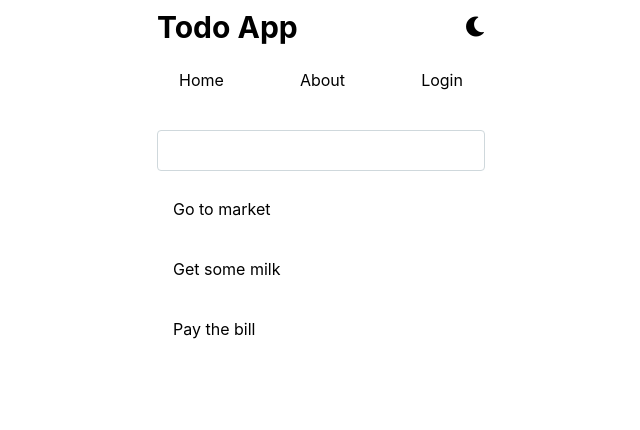
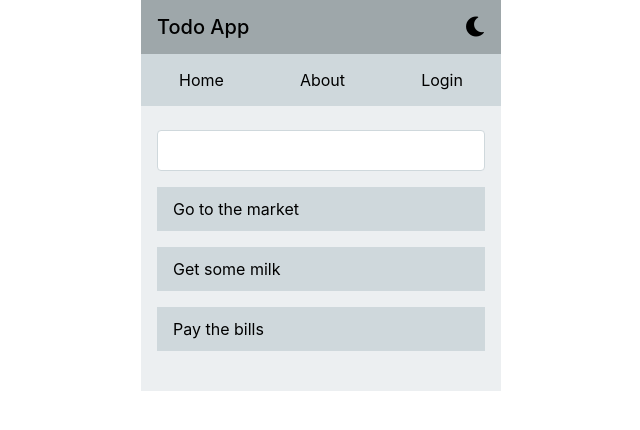
Before and after one commit to MEHMET0665/context, a React (Create React App) app: page / in a window 1280 px wide. Shown: the top 430 px of the page, without its empty margins (319-959 px from the left). Built offline with nearby package versions, Linux system fonts and the light colour scheme.

Commit message:
create Authcontext file

```diff
--- a/src/App.js
+++ b/src/App.js
@@ -1,16 +1,20 @@
+
 import Titlebar from './components/Titlebar';
 import Navbar from './components/Navbar';
 import TodoList from './components/TodoList';
 import ThemeContextProvider from './contexts/ThemeContext';
+import AuthContextProvider from './contexts/AuthContext';
 
 function App() {
   return (
     <div className="App">
-      <ThemeContextProvider>
-        <Titlebar />
-        <Navbar />
-        <TodoList/>
-      </ThemeContextProvider>
+      <AuthContextProvider>
+       <ThemeContextProvider>
+          <Titlebar />
+          <Navbar />
+          <TodoList/>
+        </ThemeContextProvider>
+      </AuthContextProvider>
     </div>
   );
 }
--- a/src/Components/Navbar.js
+++ b/src/Components/Navbar.js
@@ -1,18 +1,19 @@
 import React from 'react'
 import {ThemeContext} from '../contexts/ThemeContext';
-class Navbar extends React.Component{
-  static contextType=ThemeContext;
-  render(){
-    const {isLightTheme, lightTheme, darkTheme} = this.context;
+
+class Navbar extends React.Component {
+  static contextType = ThemeContext;
+  render() {
+    const {isLightTheme, lightTheme, darkTheme, toggleAuth, isLoggedIn} = this.context;
     const theme = isLightTheme ? lightTheme : darkTheme;
-    return(
-    <ul className='navbar' style={{backgoundColor:theme.nav}}>
-      <li>Home</li>
-      <li>About</li>
-      <li onClick={this.context.log}>Login</li>
-    </ul>
-
+    return (
+      <ul className="navbar" style={{backgroundColor: theme.nav, color: theme.text}}>
+        <li>Home</li>
+        <li>About</li>
+        <li onClick={toggleAuth}>{isLoggedIn ? 'Logout' : 'Login'}</li>
+      </ul>
     )
   }
 }
-export default Navbar
+
+export default Navbar;
--- a/src/Components/Titlebar.js
+++ b/src/Components/Titlebar.js
@@ -1,21 +1,18 @@
-import React from 'react'
+import React from 'react';
 import {ThemeContext} from '../contexts/ThemeContext';
 
-class Titlebar extends React.Component{
-  static contextType=ThemeContext;
-  render(){
-    const {isLightTheme, lightTheme, darkTheme} = this.context;
+class Titlebar extends React.Component {
+  static contextType = ThemeContext;
+  render() {
+    const {isLightTheme, lightTheme, darkTheme, toggleTheme} = this.context;
     const theme = isLightTheme ? lightTheme : darkTheme;
-    return(
-
-    <div className='title-bar'style={{backgoundColor:theme.titlebar}}>
-      <div className='barnding'>
-      <h2>Todo App</h2>  </div>
-      <i className="fas fa-moon" onClick={this.context.toggle}></i>
-
-
-    </div>
+    return (
+      <div className='title-bar' style={{backgroundColor: theme.titleBar, color: theme.text}}>
+        <div className='branding'>Todo App</div>
+        <i className="fas fa-moon" onClick={toggleTheme}></i>
+      </div>
     )
   }
 }
-export default Titlebar
+
+export default Titlebar;
--- a/src/Components/TodoList.js
+++ b/src/Components/TodoList.js
@@ -1,20 +1,22 @@
 import React from 'react'
 import {ThemeContext} from '../contexts/ThemeContext';
-class TodoList extends React.Component{
-  static contextType=ThemeContext;
-  render(){
+
+class TodoList extends React.Component {
+    static contextType = ThemeContext;
+  render() {
     const {isLightTheme, lightTheme, darkTheme} = this.context;
     const theme = isLightTheme ? lightTheme : darkTheme;
-    return(
-      <div className='todolist'style={{backgoundColor:theme.title}}>
-      <input type="text"/>
-      <ul>
-        <li>Go to market</li>
-        <li>Get some milk</li>
-        <li>Pay the bill</li>
-      </ul>
+    return (
+      <div className='todolist' style={{backgroundColor: theme.body, color: theme.text}}>
+        <input type="text"/>
+        <ul>
+          <li style={{backgroundColor: theme.nav}}>Go to the market</li>
+          <li style={{backgroundColor: theme.nav}}>Get some milk</li>
+          <li style={{backgroundColor: theme.nav}}>Pay the bills</li>
+        </ul>
       </div>
-      )
-    }
+    )
   }
-export default TodoList
+}
+
+export default TodoList;
--- /dev/null
+++ b/src/contexts/AuthContext.js
@@ -0,0 +1,20 @@
+import React, {createContext} from 'react';
+export const AuthContext=createContext()
+class AuthContextProvider extends React.Component{
+  state={
+    isLoggedIn:false
+  }
+  switchAuthState=()=>{
+    this.setState({
+      isLoggedIn:!this.state.isLoggedIn,
+    })
+  }
+render(){
+  return(
+    <AuthContext.Provider value={{...this.state,toggleAuth:this.switchAuthState}}>
+      {this.props.children}
+    </AuthContext.Provider>
+  )
+}
+}
+export default AuthContextProvider;
--- a/src/contexts/ThemeContext.js
+++ b/src/contexts/ThemeContext.js
@@ -5,23 +5,22 @@ export const ThemeContext = createContext();
 class ThemeContextProvider extends React.Component {
   state = {
     isLightTheme: true,
-    lightTheme: {text: '#000', title: '#9EA7AA', nav: '#CFD8DC', body:'#ECEFF1'},
-    darkTheme: {text: '#FFF', title: '#4f5b62', nav: '#37474f', body:'#263238'},
-    isLoggedIn:false
+    lightTheme: {text: '#000', titleBar: '#9EA7AA', nav: '#CFD8DC', body:'#ECEFF1'},
+    darkTheme: {text: '#cfd8dc', titleBar: '#37474f', nav: '#4f5b62', body:'#263238'},
+
   }
-switch =()=> {
-  this.setState({
-    isLightTheme:!this.state.isLightTheme
-  })
-}
-log =()=> {
-  this.setState({
-    isLoggedIn:!this.state.isLoggedIn
-  })
-}
+
+  switchTheme = () => {
+    this.setState({
+      isLightTheme: !this.state.isLightTheme
+    })
+  }
+
+
+
   render() {
     return (
-      <ThemeContext.Provider value={{...this.state,toggle:this.switch,log:this.log}}>
+      <ThemeContext.Provider value={{...this.state, toggleTheme: this.switchTheme, toggleAuth: this.switchAuth}}>
         {this.props.children}
       </ThemeContext.Provider>
     )
```
Also changed, not shown: 1 other file (tests, documents, lock files or other folders).
